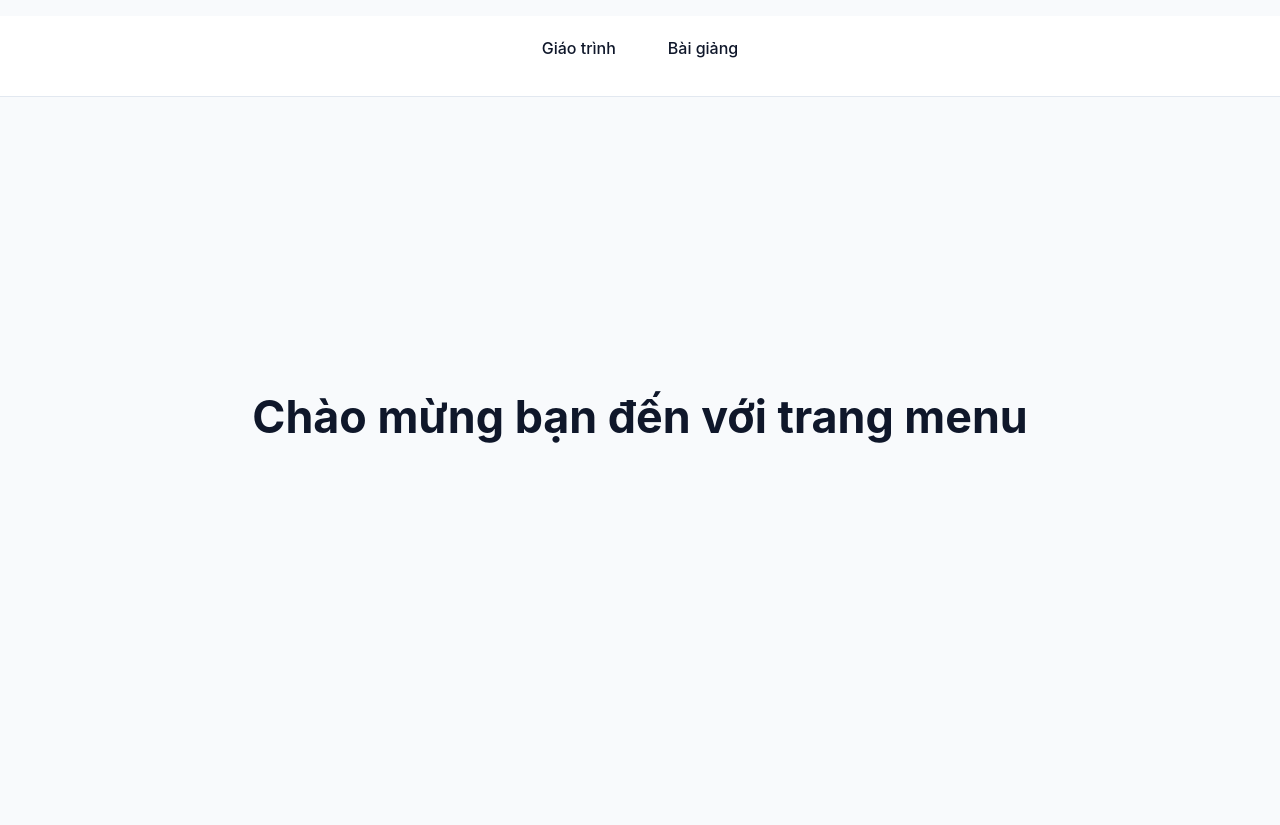
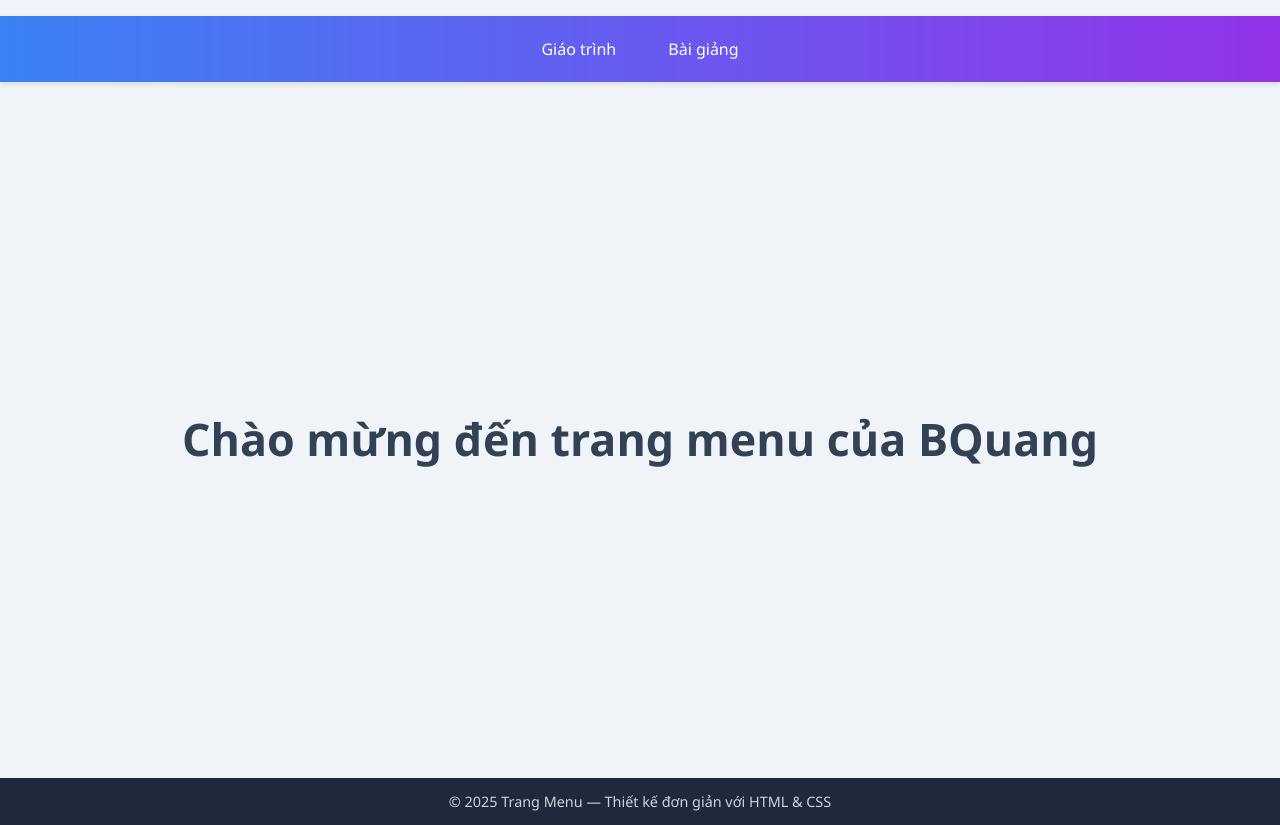
Before and after one commit to BuuQuang12P/quang.github.io, a plain HTML site: page index.html in a window 1280 px wide. Before the commit the page ends 800 px from the top, so only its background shows below. Drawn offline with Linux system fonts and the light colour scheme.

Commit message:
Update index.html

```diff
--- a/index.html
+++ b/index.html
@@ -3,20 +3,87 @@
 <head>
   <meta charset="utf-8" />
   <meta name="viewport" content="width=device-width, initial-scale=1" />
-  <title>Trang menu của BQuang</title>
+  <title>Trang menu đơn giản</title>
   <style>
-    body{margin:0;font-family:Inter,system-ui,-apple-system,'Segoe UI',Roboto,'Helvetica Neue',Arial;background:#f8fafc;color:#0f172a}
-    header{background:#fff;border-bottom:1px solid #e2e8f0;position:sticky;top:0;z-index:10}
-    .nav{display:flex;justify-content:center;gap:20px;padding:14px;position:relative}
-    .nav > li{list-style:none;position:relative}
-    .nav a{text-decoration:none;color:#0f172a;font-weight:500;padding:8px 16px;border-radius:8px;transition:background .2s;display:block}
-    .nav a:hover{background:#e2e8f0}
+    body {
+      margin: 0;
+      font-family: 'Segoe UI', Tahoma, Geneva, Verdana, sans-serif;
+      background: #f0f4f8;
+      color: #1e293b;
+    }
+    header {
+      background: linear-gradient(90deg, #3b82f6, #9333ea);
+      position: sticky;
+      top: 0;
+      z-index: 10;
+      box-shadow: 0 2px 6px rgba(0,0,0,0.1);
+    }
+    .nav {
+      display: flex;
+      justify-content: center;
+      gap: 20px;
+      padding: 14px;
+      position: relative;
+    }
+    .nav > li {
+      list-style: none;
+      position: relative;
+    }
+    .nav a {
+      text-decoration: none;
+      color: #fff;
+      font-weight: 500;
+      padding: 8px 16px;
+      border-radius: 6px;
+      transition: background .2s;
+      display: block;
+    }
+    .nav a:hover {
+      background: rgba(255,255,255,0.2);
+    }
     /* Dropdown */
-    .dropdown{display:none;position:absolute;top:100%;left:0;background:#fff;box-shadow:0 4px 12px rgba(0,0,0,0.08);border-radius:8px;min-width:220px;padding:8px 0;z-index:100}
-    .dropdown a{padding:10px 16px;white-space:nowrap}
-    .nav > li:hover .dropdown{display:block}
-    main{display:flex;justify-content:center;align-items:center;height:80vh;text-align:center}
-    h1{font-size:clamp(1.8rem,4vw,2.8rem)}
+    .dropdown {
+      display: none;
+      position: absolute;
+      top: 100%;
+      left: 0;
+      background: #fff;
+      box-shadow: 0 4px 12px rgba(0,0,0,0.15);
+      border-radius: 8px;
+      min-width: 220px;
+      padding: 8px 0;
+      z-index: 100;
+    }
+    .dropdown a {
+      color: #1e293b;
+      padding: 10px 16px;
+      white-space: nowrap;
+    }
+    .dropdown a:hover {
+      background: #f1f5f9;
+    }
+    .nav > li:hover .dropdown {
+      display: block;
+    }
+    main {
+      display: flex;
+      justify-content: center;
+      align-items: center;
+      height: 80vh;
+      text-align: center;
+      padding: 20px;
+    }
+    h1 {
+      font-size: clamp(1.8rem, 4vw, 2.8rem);
+      color: #334155;
+    }
+    footer {
+      background: #1e293b;
+      color: #cbd5e1;
+      text-align: center;
+      padding: 14px;
+      font-size: 0.9rem;
+    }
   </style>
 </head>
 <body>
@@ -36,7 +103,11 @@
   </header>
 
   <main>
-    <h1>Chào mừng bạn đến với trang menu</h1>
+    <h1>Chào mừng đến trang menu của BQuang</h1>
   </main>
+
+  <footer>
+    © 2025 Trang Menu — Thiết kế đơn giản với HTML & CSS
+  </footer>
 </body>
 </html>
```
